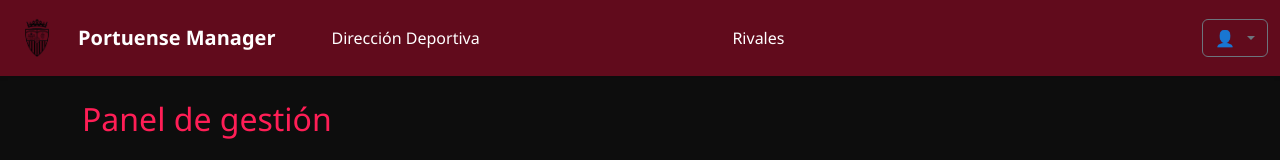
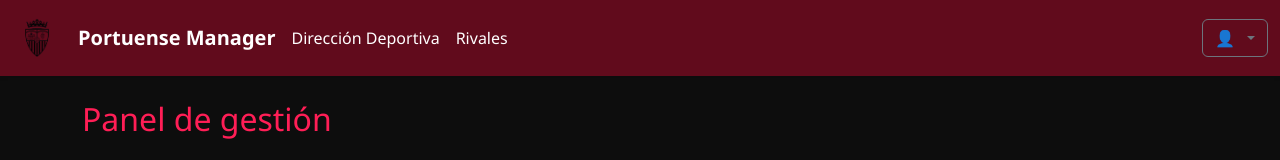
Before and after one commit to Guillermo-Aguado/Final, a React (Vite) app in the folder portuense-react/: page /dashboard in a window 1280 px wide. Shown: the top 160 px of the page. Built offline with nearby package versions, Linux system fonts and the light colour scheme.

Commit message:
UI improved

```diff
--- a/portuense-react/src/components/AppHeader.jsx
+++ b/portuense-react/src/components/AppHeader.jsx
@@ -46,8 +46,6 @@ export default function AppHeader() {
           >
             Portuense Manager
           </span>
-        </Navbar.Brand>
-        <Nav className="me-auto" style={{ marginLeft: "2rem" }}>
           <Nav.Link
             onClick={() => navigate("/direccion-deportiva")}
             style={{ color: "white", fontWeight: "500", fontSize: "1rem" }}
@@ -56,8 +54,6 @@ export default function AppHeader() {
           >
             Dirección Deportiva
           </Nav.Link>
-        </Nav>
-        <Nav className="me-auto" style={{ marginLeft: "2rem" }}>
           <Nav.Link
             onClick={() => navigate("/clubes-rivales")}
             style={{ color: "white", fontWeight: "500", fontSize: "1rem" }}
@@ -66,7 +62,9 @@ export default function AppHeader() {
           >
             Rivales
           </Nav.Link>
-        </Nav>
+        </Navbar.Brand>
+
+
         <Nav className="ms-auto">
           <Dropdown align="end">
             <Dropdown.Toggle
```
